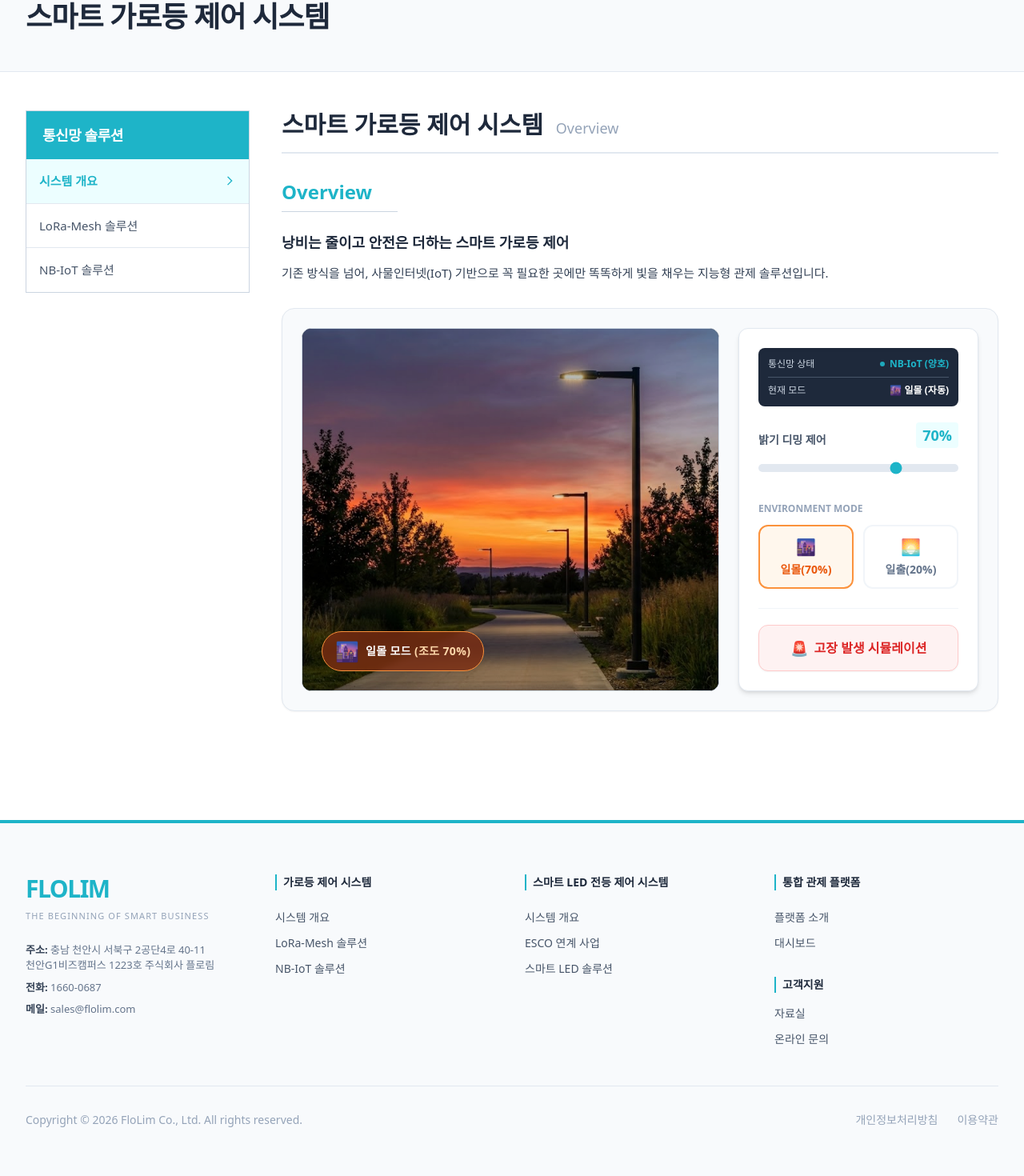
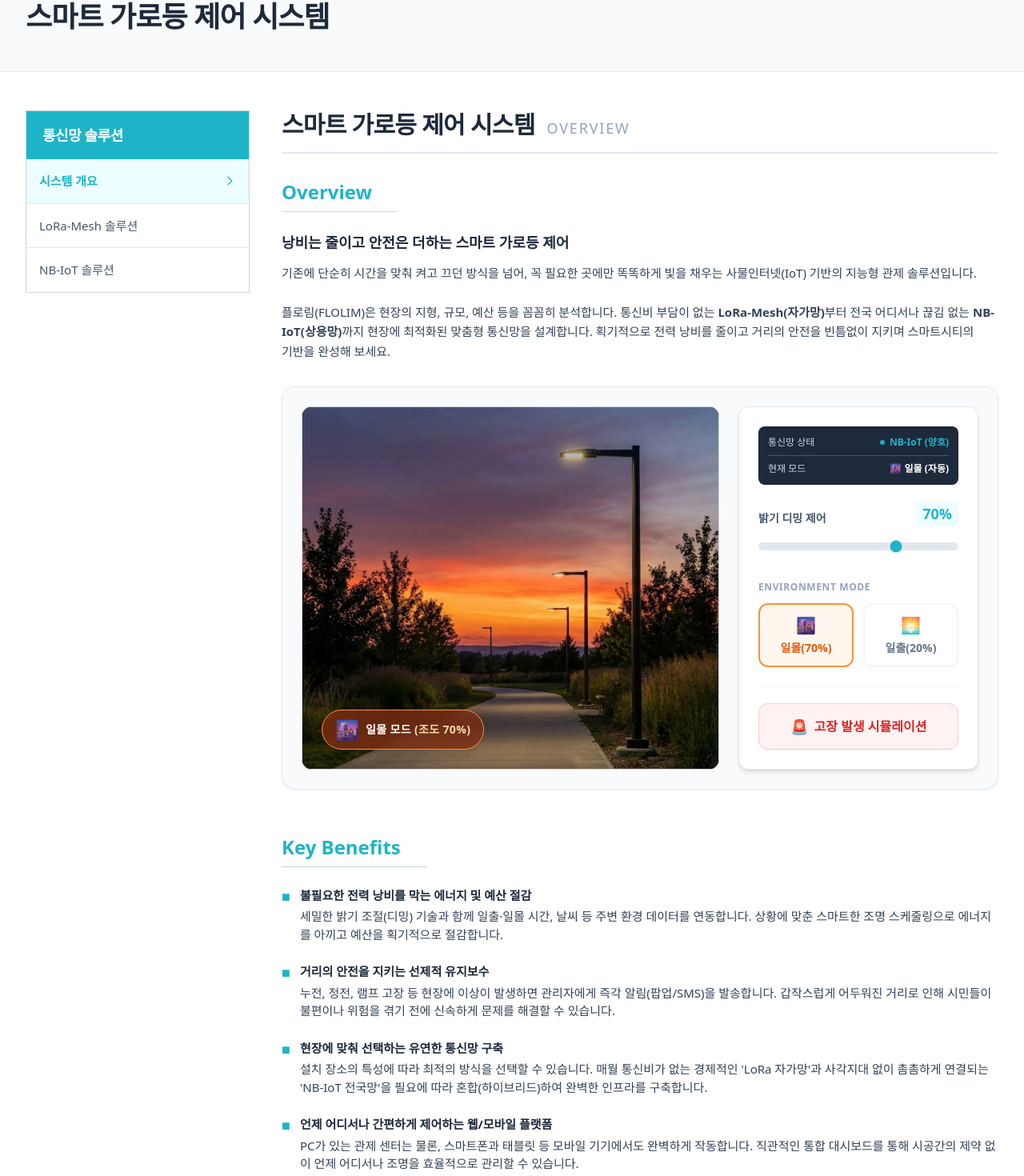
Before and after one commit to flolim-mj54/flolim-website, a React (Vite) app: page /streetlight-intro in a window 1280 px wide. Shown: the part 160-1630 px from the top of the page at 80% size. Built offline with nearby package versions, Linux system fonts and the light colour scheme.

Commit message:
가로등 디밍 수정

```diff
--- a/src/StreetLightIntro.jsx
+++ b/src/StreetLightIntro.jsx
@@ -1,7 +1,7 @@
 import React, { useState } from "react";
 import { Link } from "react-router-dom";
 
-// --- 이미지 경로 상수 정의 (유지보수 용이성) ---
+// --- 이미지 경로 상수 정의 ---
 const IMG_PATH = "/images/";
 const IMG_SUNSET_BASE = `${IMG_PATH}streetlightintro_sunset.jpg`;
 const IMG_SUNSET_ON = `${IMG_PATH}streetlightintro_sunset_on.jpg`;
@@ -15,11 +15,13 @@ const StreetLightIntro = () => {
   const [power, setPower] = useState(true);
   const [brightness, setBrightness] = useState(70); // 초기 밝기
   const [activeMode, setActiveMode] = useState("sunset"); // sunset, sunrise, failure, manual
+  const [bgMode, setBgMode] = useState("sunset"); // 🔥 추가: 배경 이미지 고정용 상태 (sunset 또는 sunrise)
   const [isRecovered, setIsRecovered] = useState(false); // 복구 완료 상태
 
   // --- 제어 핸들러 ---
   const handleModeChange = (mode) => {
     setActiveMode(mode);
+    setBgMode(mode); // 버튼을 누를 때만 배경 변경
     setPower(true);
     setIsRecovered(false);
 
@@ -29,9 +31,12 @@ const StreetLightIntro = () => {
   };
 
   const handleBrightnessChange = (e) => {
-    if (activeMode === "failure") return;
-    setActiveMode("manual"); // 수동 조작 시 모드 변경
+    if (activeMode === "failure") return; // 고장 모드에서는 조작 불가
+
+    // 🔥 슬라이더 조작 시 activeMode는 manual이 되지만, bgMode는 이전 상태(sunset or sunrise)를 그대로 유지함!
+    setActiveMode("manual");
     setIsRecovered(false);
+
     const val = parseInt(e.target.value, 10);
     setBrightness(val);
     setPower(val > 0); // 밝기 0이면 전원 OFF 처리
@@ -55,18 +60,16 @@ const StreetLightIntro = () => {
     setPower(true);
   };
 
-  // --- 🔥 핵심: 조명 레이어 투명도 계산 함수 ---
+  // --- 조명 레이어 투명도 계산 함수 ---
   const getLightingOpacity = (targetMode) => {
     if (!power) return 0; // 전원 OFF시 무조건 투명도 0
 
-    // 현재 활성화된 모드와 계산하려는 대상 모드가 다르면 0 (다른 모드의 조명은 숨김)
-    // 단, 수동(manual) 모드일 때는 일몰 배경을 기본으로 함
-    const currentBaseMode = activeMode === 'sunrise' ? 'sunrise' : 'sunset';
-    if (targetMode !== currentBaseMode) return 0;
+    // 계산하려는 조명 레이어가 현재 깔려있는 배경(bgMode)과 다르면 숨김
+    if (targetMode !== bgMode) return 0;
 
     const baseOpacity = brightness / 100;
 
-    // 요청사항 반영: 일출 모드는 주변이 밝으므로 조명 최대 밝기를 낮게 제한 (예: 30%)
+    // 일출 모드는 주변이 밝으므로 조명 최대 밝기를 낮게 제한 (30% max)
     if (targetMode === "sunrise") {
       return baseOpacity * 0.3;
     }
@@ -74,9 +77,6 @@ const StreetLightIntro = () => {
     // 일몰 모드는 0~100% 그대로 반영
     return baseOpacity;
   };
-
-  // 현재 보여줄 배경 모드 결정 (수동 모드 포함)
-  const currentBackgroundMode = activeMode === 'sunrise' ? 'sunrise' : 'sunset';
 
   return (
     <div className="w-full bg-white font-sans text-slate-800 pb-20">
@@ -105,23 +105,29 @@ const StreetLightIntro = () => {
                   시스템 개요 <svg className="w-4 h-4 ml-2" fill="none" stroke="currentColor" viewBox="0 0 24 24"><path strokeLinecap="square" strokeWidth="2" d="M9 5l7 7-7 7"></path></svg>
                 </Link>
               </li>
-              <li><Link to="/lora" className="block px-4 py-4 text-[15px] text-slate-600 hover:text-[#1eb4c8] hover:bg-slate-50 border-b border-slate-200 transition-all">LoRa-Mesh 솔루션</Link></li>
-              <li><Link to="/nbiot" className="block px-4 py-4 text-[15px] text-slate-600 hover:text-[#1eb4c8] hover:bg-slate-50 transition-all">NB-IoT 솔루션</Link></li>
+              <li>
+                <Link to="/lora" className="block px-4 py-4 text-[15px] text-slate-600 hover:text-[#1eb4c8] hover:bg-slate-50 border-b border-slate-200 transition-all">LoRa-Mesh 솔루션</Link>
+              </li>
+              <li>
+                <Link to="/nbiot" className="block px-4 py-4 text-[15px] text-slate-600 hover:text-[#1eb4c8] hover:bg-slate-50 transition-all">NB-IoT 솔루션</Link>
+              </li>
             </ul>
           </div>
         </aside>
 
         {/* 우측 메인 콘텐츠 */}
         <section className="flex-1 min-w-0">
-          <h2 className="text-3xl font-black text-slate-800 mb-8 pb-4 border-b-2 border-slate-200">
-            스마트 가로등 제어 시스템 <span className="text-lg text-slate-400 font-normal ml-2">Overview</span>
+          <h2 className="text-3xl font-black text-slate-800 mb-8 pb-4 border-b-2 border-slate-200 tracking-tight">
+            스마트 가로등 제어 시스템 <span className="text-lg text-slate-400 font-normal ml-2 tracking-widest uppercase">Overview</span>
           </h2>
 
           <div className="mb-14">
             <h3 className="text-2xl font-bold text-[#1eb4c8] border-b border-slate-300 pb-2 mb-6 inline-block pr-8">Overview</h3>
-            <p className="text-slate-700 leading-relaxed text-[15px] mb-8">
+            <p className="text-slate-700 leading-relaxed text-[15px] mb-8 break-keep">
               <strong className="text-lg text-slate-800 block mb-3">낭비는 줄이고 안전은 더하는 스마트 가로등 제어</strong>
-              기존 방식을 넘어, 사물인터넷(IoT) 기반으로 꼭 필요한 곳에만 똑똑하게 빛을 채우는 지능형 관제 솔루션입니다.
+              기존에 단순히 시간을 맞춰 켜고 끄던 방식을 넘어, 꼭 필요한 곳에만 똑똑하게 빛을 채우는 사물인터넷(IoT) 기반의 지능형 관제 솔루션입니다.
+              <br/><br/>
+              플로림(FLOLIM)은 현장의 지형, 규모, 예산 등을 꼼꼼히 분석합니다. 통신비 부담이 없는 <b>LoRa-Mesh(자가망)</b>부터 전국 어디서나 끊김 없는 <b>NB-IoT(상용망)</b>까지 현장에 최적화된 맞춤형 통신망을 설계합니다. 획기적으로 전력 낭비를 줄이고 거리의 안전을 빈틈없이 지키며 스마트시티의 기반을 완성해 보세요.
             </p>
 
             {/* =========================================
@@ -140,21 +146,15 @@ const StreetLightIntro = () => {
                   ${activeMode !== "failure" && !isRecovered ? 'opacity-100' : 'opacity-0 pointer-events-none'}`}>
 
                   {/* === A. 일몰(Sunset) 그룹 === */}
-                  {/* 현재 모드가 일출이 아닐 때 보여짐 (일몰, 수동 등) */}
-                  <div className={`absolute inset-0 w-full h-full transition-opacity duration-700 ${currentBackgroundMode === 'sunset' ? 'opacity-100' : 'opacity-0'}`}>
-                    {/* 베이스: 가로등 꺼진 배경 */}
+                  <div className={`absolute inset-0 w-full h-full transition-opacity duration-700 ${bgMode === 'sunset' ? 'opacity-100' : 'opacity-0'}`}>
                     <img src={IMG_SUNSET_BASE} className="absolute inset-0 w-full h-full object-cover" alt="일몰 배경(OFF)" />
-                    {/* 오버레이: 가로등 켜진 조명 레이어 (투명도 조절) */}
                     <img src={IMG_SUNSET_ON} className="absolute inset-0 w-full h-full object-cover transition-opacity duration-300 ease-linear"
                          style={{ opacity: getLightingOpacity('sunset') }} alt="일몰 조명(ON)" />
                   </div>
 
                   {/* === B. 일출(Sunrise) 그룹 === */}
-                  {/* 현재 모드가 일출일 때 보여짐 */}
-                  <div className={`absolute inset-0 w-full h-full transition-opacity duration-700 ${currentBackgroundMode === 'sunrise' ? 'opacity-100' : 'opacity-0'}`}>
-                    {/* 베이스: 가로등 꺼진 배경 */}
+                  <div className={`absolute inset-0 w-full h-full transition-opacity duration-700 ${bgMode === 'sunrise' ? 'opacity-100' : 'opacity-0'}`}>
                     <img src={IMG_SUNRISE_BASE} className="absolute inset-0 w-full h-full object-cover" alt="일출 배경(OFF)" />
-                    {/* 오버레이: 가로등 켜진 조명 레이어 (투명도 조절 - 최대 밝기 제한 적용됨) */}
                     <img src={IMG_SUNRISE_ON} className="absolute inset-0 w-full h-full object-cover transition-opacity duration-300 ease-linear"
                          style={{ opacity: getLightingOpacity('sunrise') }} alt="일출 조명(ON)" />
                   </div>
@@ -177,9 +177,12 @@ const StreetLightIntro = () => {
                 ----------------------------------------------------- */}
                 <div className={`absolute inset-0 w-full h-full transition-opacity duration-700 ease-in-out z-20
                   ${activeMode === "failure" && !isRecovered ? 'opacity-100' : 'opacity-0 pointer-events-none'}`}>
+
                   <img src={IMG_DRONE_NORMAL} className="w-full h-full object-cover absolute inset-0" alt="정상 항공 뷰" />
+
                   <img src={IMG_DRONE_FAILURE} className={`w-full h-full object-cover absolute inset-0 transition-opacity duration-500 delay-300
                       ${activeMode === "failure" ? 'opacity-100' : 'opacity-0'}`} alt="고장 표시 항공 뷰" />
+
                   <div className="absolute bottom-[10%] right-[5%] z-30 animate-pulse">
                     <div className="bg-red-900/90 backdrop-blur-sm px-5 py-3 rounded-xl border border-red-500 shadow-lg flex items-center gap-3">
                       <span className="text-3xl">🚨</span>
@@ -241,7 +244,7 @@ const StreetLightIntro = () => {
 
                 {/* 환경 모드 버튼 */}
                 <div className="mb-6">
-                  <p className="text-xs font-bold text-slate-400 mb-3 uppercase">Environment Mode</p>
+                  <p className="text-xs font-bold text-slate-400 mb-3 uppercase tracking-wider">Environment Mode</p>
                   <div className="grid grid-cols-2 gap-3">
                     <button onClick={() => handleModeChange("sunset")} disabled={activeMode === "failure"}
                       className={`py-3 px-2 text-sm font-bold rounded-xl border-2 transition-all flex flex-col items-center gap-1 ${activeMode === "sunset" && power && !isRecovered ? 'bg-orange-50 border-orange-400 text-orange-600' : 'bg-white border-slate-100 text-slate-500 hover:bg-slate-50'} disabled:opacity-50`}>
@@ -258,14 +261,59 @@ const StreetLightIntro = () => {
                 <div className="pt-5 border-t border-slate-100">
                   <button onClick={activeMode === "failure" ? handleRecovery : handleFailureTest}
                     className={`w-full py-3.5 rounded-xl font-bold transition-all flex justify-center items-center gap-2 shadow-sm ${activeMode === "failure" ? 'bg-slate-800 text-white hover:bg-slate-700 animate-pulse' : 'bg-red-50 text-red-600 border border-red-200 hover:bg-red-100'}`}>
-                    {activeMode === "failure" ? (<><svg className="w-5 h-5" fill="none" stroke="currentColor" viewBox="0 0 24 24"><path strokeLinecap="round" strokeWidth="2.5" d="M4 4v5h.582m15.356 2A8.001 8.001 0 004.582 9m0 0H9m11 11v-5h-.581m0 0a8.003 8.003 0 01-15.357-2m15.357 2H15" /></svg>시스템 복구 완료</>) : (<><span className="text-lg">🚨</span>고장 발생 시뮬레이션</>)}
+                    {activeMode === "failure" ? (
+                      <><svg className="w-5 h-5" fill="none" stroke="currentColor" viewBox="0 0 24 24"><path strokeLinecap="round" strokeLinejoin="round" strokeWidth="2.5" d="M4 4v5h.582m15.356 2A8.001 8.001 0 004.582 9m0 0H9m11 11v-5h-.581m0 0a8.003 8.003 0 01-15.357-2m15.357 2H15" /></svg>시스템 복구 완료</>
+                    ) : (
+                      <><span className="text-lg">🚨</span>고장 발생 시뮬레이션</>
+                    )}
                   </button>
                 </div>
               </div>
             </div>
+            {/* =========================================
+                대시보드 시뮬레이터 UI 끝
+            ========================================= */}
 
           </div>
-          {/* Key Benefits 영역 (생략 - 기존과 동일) */}
+
+          {/* =========================================
+              🔥 복구된 Key Benefits 영역
+          ========================================= */}
+          <div className="mb-14">
+            <h3 className="text-2xl font-bold text-[#1eb4c8] border-b border-slate-300 pb-2 mb-6 inline-block pr-8">Key Benefits</h3>
+            <ul className="space-y-6 text-[15px] text-slate-700">
+              <li className="flex items-start">
+                <span className="text-[#1eb4c8] mr-3 font-bold text-lg mt-[-2px]">■</span>
+                <div>
+                  <b className="text-slate-800 block mb-1">불필요한 전력 낭비를 막는 에너지 및 예산 절감</b>
+                  세밀한 밝기 조절(디밍) 기술과 함께 일출·일몰 시간, 날씨 등 주변 환경 데이터를 연동합니다. 상황에 맞춘 스마트한 조명 스케줄링으로 에너지를 아끼고 예산을 획기적으로 절감합니다.
+                </div>
+              </li>
+              <li className="flex items-start">
+                <span className="text-[#1eb4c8] mr-3 font-bold text-lg mt-[-2px]">■</span>
+                <div>
+                  <b className="text-slate-800 block mb-1">거리의 안전을 지키는 선제적 유지보수</b>
+                  누전, 정전, 램프 고장 등 현장에 이상이 발생하면 관리자에게 즉각 알림(팝업/SMS)을 발송합니다. 갑작스럽게 어두워진 거리로 인해 시민들이 불편이나 위험을 겪기 전에 신속하게 문제를 해결할 수 있습니다.
+                </div>
+              </li>
+              <li className="flex items-start">
+                <span className="text-[#1eb4c8] mr-3 font-bold text-lg mt-[-2px]">■</span>
+                <div>
+                  <b className="text-slate-800 block mb-1">현장에 맞춰 선택하는 유연한 통신망 구축</b>
+                  설치 장소의 특성에 따라 최적의 방식을 선택할 수 있습니다. 매월 통신비가 없는 경제적인 'LoRa 자가망'과 사각지대 없이 촘촘하게 연결되는 'NB-IoT 전국망'을 필요에 따라 혼합(하이브리드)하여 완벽한 인프라를 구축합니다.
+                </div>
+              </li>
+              <li className="flex items-start">
+                <span className="text-[#1eb4c8] mr-3 font-bold text-lg mt-[-2px]">■</span>
+                <div>
+                  <b className="text-slate-800 block mb-1">언제 어디서나 간편하게 제어하는 웹/모바일 플랫폼</b>
+                  PC가 있는 관제 센터는 물론, 스마트폰과 태블릿 등 모바일 기기에서도 완벽하게 작동합니다. 직관적인 통합 대시보드를 통해 시공간의 제약 없이 언제 어디서나 조명을 효율적으로 관리할 수 있습니다.
+                </div>
+              </li>
+            </ul>
+          </div>
+          {/* Key Benefits 끝 */}
+
         </section>
       </div>
     </div>
```
